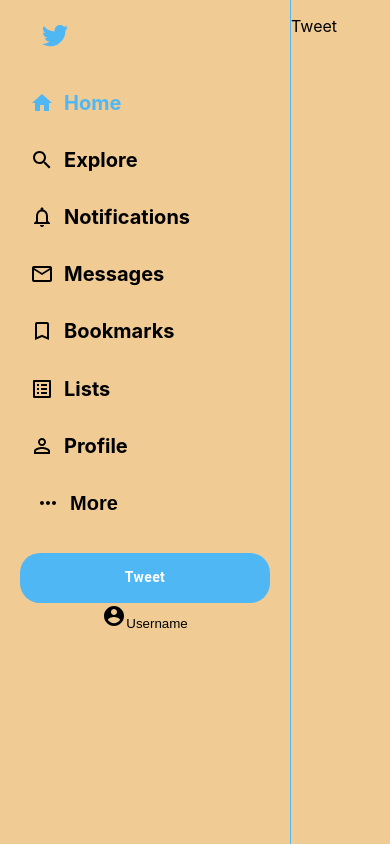
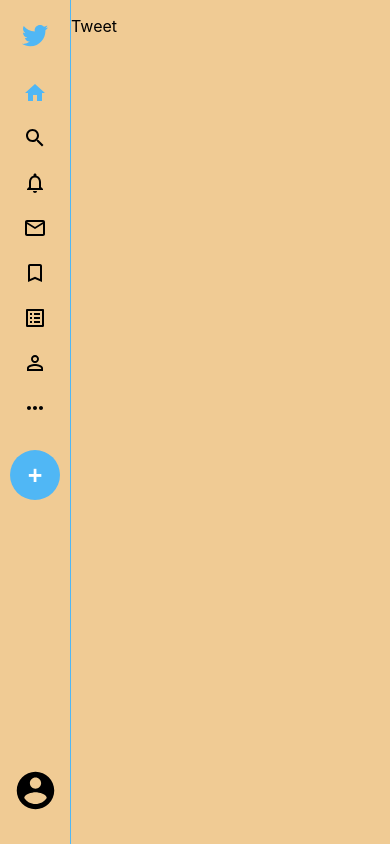
Before and after one commit to Jake-aGallagher/Twitter-Clone, a Next.js app: page / in a window 390 px wide. Built offline with nearby package versions, Linux system fonts and the light colour scheme.

Commit message:
Finished layout and styling of navbar

```diff
--- a/Components/Layout/Layout.js
+++ b/Components/Layout/Layout.js
@@ -1,10 +1,18 @@
 import Navbar from "./Navbar.js";
-import classes from "./Layout.module.css"
+import classes from "./Layout.module.css";
+import { useState, useEffect } from "react";
 
 const Layout = (props) => {
+  const [windowSize, setWindowSize] = useState(1300);
+
+  useEffect(() => {
+    setWindowSize(window.innerWidth);
+    window.addEventListener("resize", () => setWindowSize(window.innerWidth));
+  }, []);
+
   return (
     <div className={classes.layout}>
-      <Navbar />
+      <Navbar windowSize={windowSize} />
       <main>{props.children}</main>
     </div>
   );
--- a/Components/Layout/Navbar.js
+++ b/Components/Layout/Navbar.js
@@ -12,64 +12,104 @@
 import ListAltIcon from "@material-ui/icons/ListAlt";
 import PermIdentityIcon from "@material-ui/icons/PermIdentity";
 import MoreHorizIcon from "@material-ui/icons/MoreHoriz";
-import AccountCircleIcon from '@material-ui/icons/AccountCircle';
+import AccountCircleIcon from "@material-ui/icons/AccountCircle";
 import { Button } from "@material-ui/core";
 
-function Navbar() {
+import { useRouter } from "next/router";
+
+const Navbar = (props) => {
+  const router = useRouter();
+  const showText = props.windowSize >= 1280;
+
   return (
-    <div className={classes.navbar}>
-      <TwitterIcon className={classes.twitterIcon} />
+    <div className={showText ? classes.navbar : classes.smallNav}>
+      <TwitterIcon
+        className={showText ? classes.twitterIcon : classes.twitterIconSmall}
+      />
 
       <Link href="/">
         <a>
-          <NavbarOption Icon={HomeIcon} text="Home" active={true} />
+          <NavbarOption
+            Icon={HomeIcon}
+            text="Home"
+            active={router.pathname === "/"}
+            showText={showText}
+          />
         </a>
       </Link>
       <Link href="/explore">
         <a>
-          <NavbarOption Icon={SearchIcon} text="Explore" />
+          <NavbarOption
+            Icon={SearchIcon}
+            text="Explore"
+            active={router.pathname === "/explore"}
+            showText={showText}
+          />
         </a>
       </Link>
       <Link href="/notifications">
         <a>
-          <NavbarOption Icon={NotificationsNoneIcon} text="Notifications" />
+          <NavbarOption
+            Icon={NotificationsNoneIcon}
+            text="Notifications"
+            active={router.pathname === "/notifications"}
+            showText={showText}
+          />
         </a>
       </Link>
       <Link href="/messages">
         <a>
-          <NavbarOption Icon={MailOutlineIcon} text="Messages" />
+          <NavbarOption
+            Icon={MailOutlineIcon}
+            text="Messages"
+            active={router.pathname === "/messages"}
+            showText={showText}
+          />
         </a>
       </Link>
       <Link href="/bookmarks">
         <a>
-          <NavbarOption Icon={BookmarkBorderIcon} text="Bookmarks" />
+          <NavbarOption
+            Icon={BookmarkBorderIcon}
+            text="Bookmarks"
+            active={router.pathname === "/bookmarks"}
+            showText={showText}
+          />
         </a>
       </Link>
       <Link href="/lists">
         <a>
-          <NavbarOption Icon={ListAltIcon} text="Lists" />
+          <NavbarOption
+            Icon={ListAltIcon}
+            text="Lists"
+            active={router.pathname === "/lists"}
+            showText={showText}
+          />
         </a>
       </Link>
       <Link href="/profile">
         <a>
-          <NavbarOption Icon={PermIdentityIcon} text="Profile" />
+          <NavbarOption
+            Icon={PermIdentityIcon}
+            text="Profile"
+            active={router.pathname === "/profile"}
+            showText={showText}
+          />
         </a>
       </Link>
 
-      <button>
-      <NavbarOption Icon={MoreHorizIcon} text="More" />
+      <NavbarOption Icon={MoreHorizIcon} text="More" showText={showText} />
+
+      <button  className={showText ? classes.tweet : classes.tweetSmall} >
+        {showText ? <p>Tweet</p> : <p>&#43;</p>}
       </button>
 
-      <Button variant="outlined" className={classes.tweet} fullWidth>
-        Tweet
-      </Button>
-
-      <button>
-      <AccountCircleIcon/>
-      Username
+      <button className={classes.account}>
+        <AccountCircleIcon className={classes.accountCircleIcon} />
+        {showText ? <p className={classes.accountText}>Username</p> : ""}
       </button>
     </div>
   );
-}
+};
 
 export default Navbar;
--- a/Components/Layout/Navbar.module.css
+++ b/Components/Layout/Navbar.module.css
@@ -1,3 +1,15 @@
+.smallNav{
+  border-right: 1px solid var(--twitter-color);
+  display: flex;
+  flex-direction: column;
+  align-items: center;
+  width: 30px;
+  padding-top: 20px;
+  padding-left: 20px;
+  padding-right: 20px;
+}
+
+
 .navbar {
   border-right: 1px solid var(--twitter-color);
   flex: 0.25;
@@ -16,17 +28,56 @@
   border-radius: 20px !important;
   height: 50px !important;
   margin-top: 20px !important;
+  width: 100%;
+  font-size: 20px;
+  display: flex;
+  flex-direction: column;
+  justify-content: center;
+  align-items: center;
+}
+
+.tweetSmall{
+  background-color: var(--twitter-color) !important;
+  border: none !important;
+  color: white !important;
+  font-weight: 700 !important;
+  border-radius: 30px !important;
+  height: 50px !important;
+  margin-top: 20px !important;
+  width: 50px;
+  font-size: 25px;
+  display: flex;
+  flex-direction: column;
+  justify-content: center;
+  align-items: center;
 }
 
 .twitterIcon {
   color: var(--twitter-color);
   font-size: 30px !important;
-  margin-left: 20px;
+  margin-left: 10px;
   margin-bottom: 20px;
 }
 
-.navbar button{
+.twitterIconSmall{
+  color: var(--twitter-color);
+  font-size: 30px !important;
+  margin-bottom: 20px;
+}
+
+
+.account{
   border: none;
   background-color: transparent;
-  width: 100%;
+  position: absolute;
+  bottom: 30px;
+  display: flex;
+  flex-direction: row;
+  align-items: center;
+  font-size: 20px;
+
 }
+
+.accountCircleIcon{
+  font-size: 45px !important;
+}
--- a/Components/Layout/NavbarOption.js
+++ b/Components/Layout/NavbarOption.js
@@ -1,14 +1,15 @@
 import classes from "./NavbarOption.module.css";
 
-function NavbarOption({ text, Icon, active }) {
+function NavbarOption({ text, Icon, active, showText }) {
   return (
     <div
-      className={`${classes.navbarOption}  ${
+      className={`${showText ? classes.navbarOption : classes.navbarOptionSmall}  ${
         active && classes.navbarOptionActive
       }`}
     >
       <Icon />
-      <h2>{text}</h2>
+      {showText && <h2>{text}</h2>}
+
     </div>
   );
 }
--- a/Components/Layout/NavbarOption.module.css
+++ b/Components/Layout/NavbarOption.module.css
@@ -4,6 +4,18 @@
     cursor: pointer;
     border-radius: 30px;
     padding-left: 10px;
+    height: 45px;
+  }
+
+  .navbarOptionSmall{
+    display: flex;
+    flex-direction: column;
+    justify-content: center;
+    align-items: center;
+    cursor: pointer;
+    border-radius: 30px;
+    height: 45px;
+    width: 45px;
   }
 
   .navbarOption:hover {
@@ -11,6 +23,13 @@
     color: var(--twitter-color);
     transition: color 100ms ease-out;
   }
+
+  .navbarOptionSmall:hover{
+    background-color: #e8f5fe;
+    color: var(--twitter-color);
+    transition: color 100ms ease-out;
+  }
+
 
   .navbarOption h2 {
     font-weight: 700;
```
